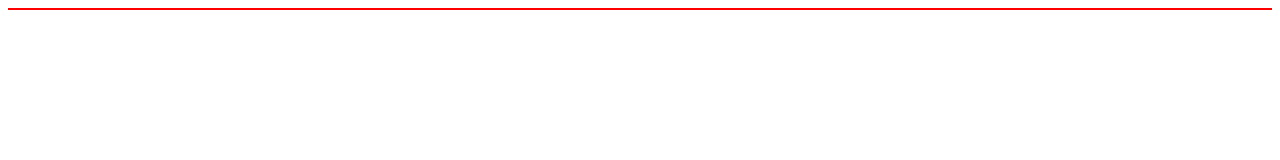
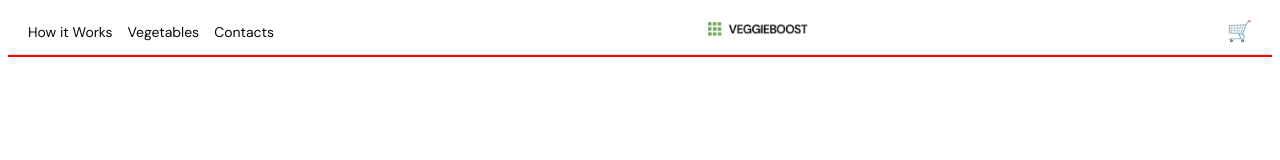
Before and after one commit to frontendstudy-project/project1, a plain HTML site: page index.html in a window 1280 px wide. Drawn offline with nearby package versions, Linux system fonts and the light colour scheme; files that its build step writes are made by us from their sources.

Commit message:
add header

```diff
--- /dev/null
+++ b/assets/sass/abstracts/_variables.scss
@@ -0,0 +1,3 @@
+$primary-color: #0a0a0a; // Основной цвет текста
+$accent-color: #4caf50; // Акцентный цвет (зелёный)
+$font-family: 'DM Sans', sans-serif;
--- /dev/null
+++ b/assets/sass/base/_fonts.scss
@@ -0,0 +1 @@
+@import url('https://fonts.googleapis.com/css2?family=DM+Sans:wght@400;500;700&display=swap');
--- /dev/null
+++ b/assets/sass/components/_header.scss
@@ -0,0 +1,60 @@
+@use "../abstracts/variables";
+@use "../base/fonts";
+
+header {
+    display: flex;
+    justify-content: space-between;
+    align-items: center;
+    padding: 10px 20px;
+    background-color: #fff;
+    border-bottom: 1px solid #e0e0e0;
+    font-family: variables.$font-family;
+}
+
+nav ul {
+    display: flex;
+    list-style: none;
+    margin: 0;
+    padding: 0;
+}
+
+nav li {
+    margin-right: 15px;
+}
+
+a {
+    text-decoration: none;
+    color: variables.$primary-color;
+    font-size: 14px;
+
+    &:hover {
+        color: variables.$accent-color; // Изменение цвета при наведении
+    }
+}
+
+
+// Логотип
+.logo {
+    img {
+        width: 100px;
+        height: auto;
+    }
+
+    .text {
+        font-size: 16px;
+        font-weight: bold;
+        color: variables.$primary-color;
+        font-family: variables.$font-family;
+    }
+}
+
+// Корзина
+.cart {
+    font-size: 20px;
+    color: #333;
+    cursor: pointer;
+
+    &:hover {
+        color: greenyellow; // Цвет при наведении
+    }
+}
--- a/index.html
+++ b/index.html
@@ -10,7 +10,22 @@
 
 <body>
     <!--Начало Даша  Header-->
-    <header></header>
+    <header>
+        <!-- Левый блок ссылок -->
+        <nav>
+            <ul>
+                <li><a href="#">How it Works</a></li>
+                <li><a href="#">Vegetables</a></li>
+                <li><a href="#">Contacts</a></li>
+            </ul>
+        </nav>
+        <div class="logo">
+            <img src="./assets/img/logo.png" alt="logo">
+        </div>
+        <div class="cart">🛒
+        </div>
+        </div>
+    </header>
     <!-- Конец  Даша Header-->
 
     <!--Начало  Блок main Юля-->
```
Also changed, not shown: assets/img/logo.png (added), assets/img/test.jpeg (deleted).
